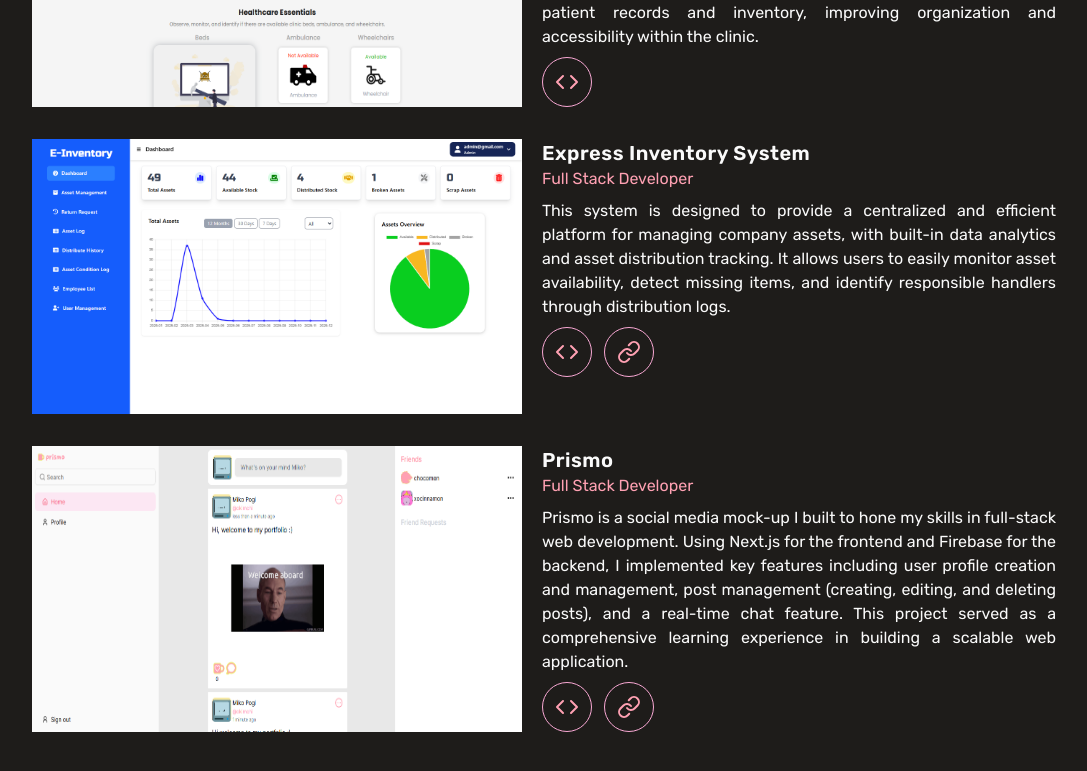
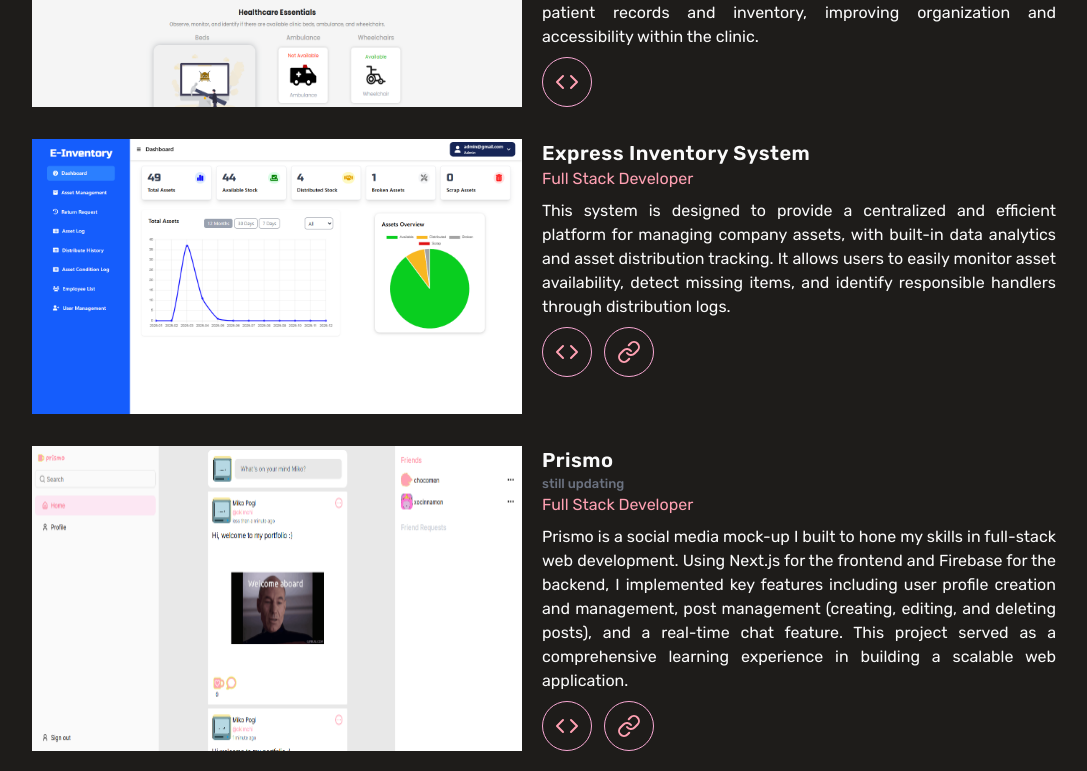
Before and after one commit to okimchi123/miko-portfolio_V1, a Next.js app: page / in a window 1280 px wide. Shown: the part 1344-2115 px from the top of the page, without its empty margins (96-1183 px from the left). Built offline with nearby package versions, Linux system fonts and the light colour scheme.

Commit message:
updated frontend

```diff
--- a/src/components/layout/Projects.jsx
+++ b/src/components/layout/Projects.jsx
@@ -29,7 +29,9 @@
               alt="inventory-system"
             />
             <article>
-              <h1 className="text-xl font-semibold tracking-wide">{data.Title}</h1>
+              <h1 className="text-xl font-semibold tracking-wide">{data.Title} </h1>
+              {data.subTitle && <p className="text-gray-500 font-medium text-[13px]">{data.subTitle}</p>}
+
               <h2 className="prismo mb-2"> {data.Role} </h2>
               <p className="mb-2 text-justify">{data.Description}</p>
               <div className="flex gap-3">
```
